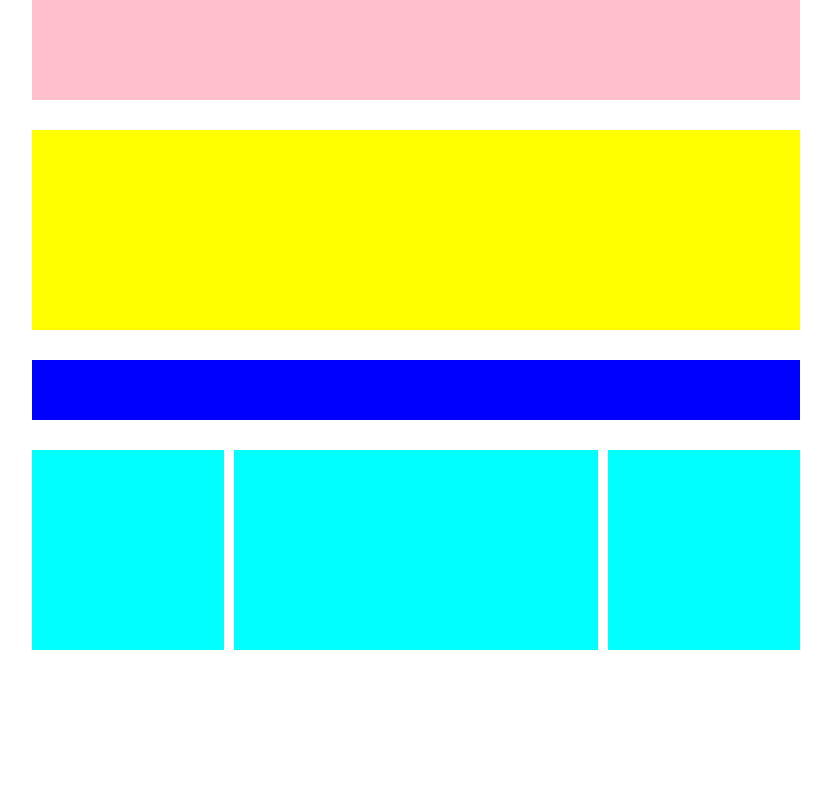
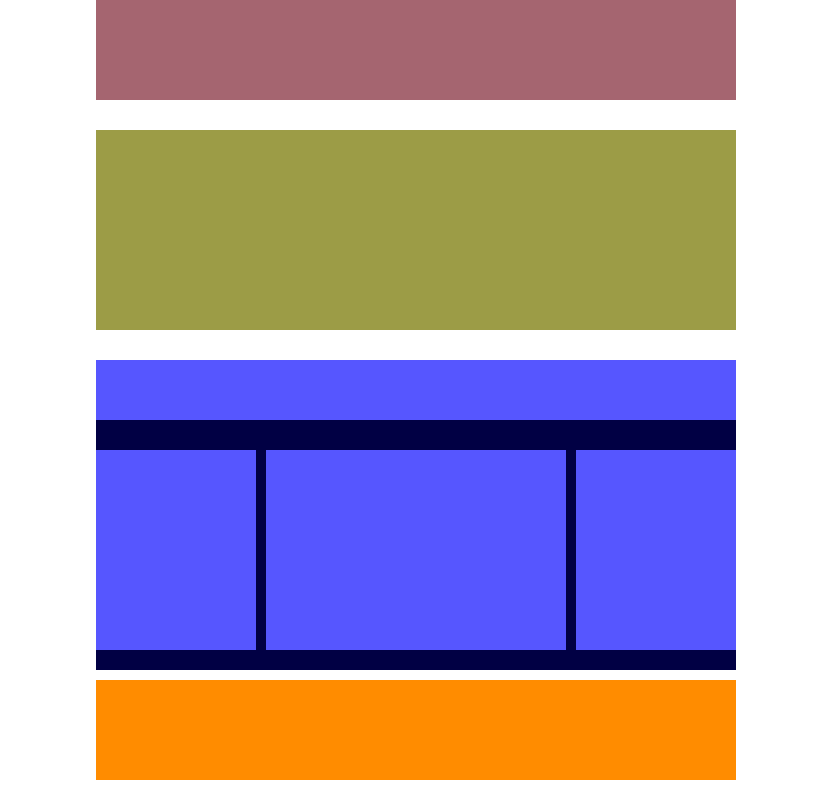
Before and after one commit to ClaudioMattina/htmlcss-struttura-wp, a plain HTML site: page index.html in a window 1280 px wide. Shown: the whole page, without its empty margins (224-1055 px from the left). Drawn offline with Linux system fonts and the light colour scheme.

Commit message:
struttura

```diff
--- a/index.html
+++ b/index.html
@@ -45,6 +45,12 @@
 
             </div>
         </main>
+        <!-- fine main -->
+        <footer>
+            <div class="footer">
+
+            </div>
+        </footer>
 
 
     </div>
--- a/style.css
+++ b/style.css
@@ -5,19 +5,19 @@
 }
 
 .container{
-    width: 60%;
+    width: 50%;
     margin: auto;
 }
 
 .header{
-    background-color: pink;
+    background-color: rgb(165, 101, 112);
     width: 100%;
     height: 100px;
     margin-bottom: 30px;
 }
 
 .section{
-    background-color: yellow;
+    background-color: rgb(156, 156, 70);
     width: 100%;
     height: 200px;
     margin-bottom: 30px;
@@ -25,6 +25,8 @@
 
 .main-container{
     width: 100%;
+    background-color: rgb(1, 0, 68);
+    padding-bottom: 20px;
 }
 
 .clearfix{
@@ -36,21 +38,21 @@
 .sezione-alto{
     width: 100%;
     height: 60px;
-    background-color: blue;
+    background-color: rgb(86, 86, 255);
     margin-bottom: 30px;
 }
 
 .sezione-left{
     width: 25%;
     height: 200px;
-    background-color: cyan;
+    background-color: rgb(86, 86, 255);
     float: left;
 }
 
 .sezione-centrale{
     width: calc(50% - 20px);
     height: 200px;
-    background-color: cyan;
+    background-color:rgb(86, 86, 255);
     margin: 0 10px;
     float: left;
 }
@@ -58,6 +60,13 @@
 .sezione-right{
     width: 25%;
     height: 200px;
-    background-color: cyan;
+    background-color: rgb(86, 86, 255);
     float: right;
 }
+
+.footer{
+    width: 100%;
+    height: 100px;
+    background-color: darkorange;
+    margin-top: 10px;
+}
```
